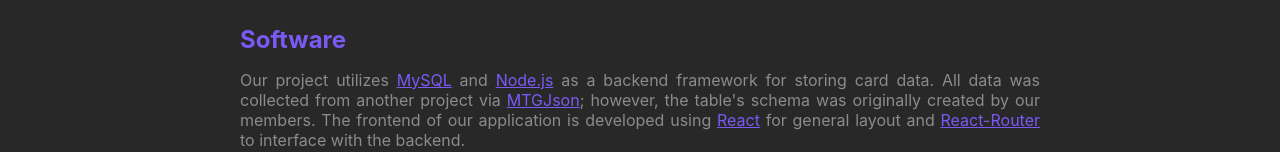
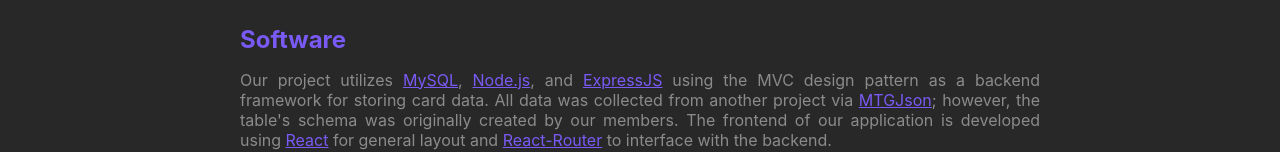
Before and after one commit to cnlwebber/Lotus-Query, a React (Create React App) app in the folder frontend/: page / in a window 1280 px wide. Shown: the part 649-801 px from the top of the page. Built offline with nearby package versions, Linux system fonts and the light colour scheme; no server answers.

Commit message:
Added Express and MVC rhetoric to Home project description

```diff
--- a/frontend/src/pages/Home.js
+++ b/frontend/src/pages/Home.js
@@ -18,7 +18,7 @@
             <p> Hello and welcome to Lotus Query! Lotus Query is a student project implementing a Magic the Gathering card database and custom frontend for querying cards! This project was originally started in July of 2024 for a Database Systems &amp; Design course at <a href="https://www.tacoma.uw.edu/">University of Washington Tacoma</a>. </p>
 
             <h2> Software </h2>
-            <p> Our project utilizes <a href="https://www.mysql.com/">MySQL</a> and <a href="https://nodejs.org/en">Node.js</a> as a backend framework for storing card data. All data was collected from another project via <a href="https://mtgjson.com/">MTGJson</a>; however, the table&apos;s schema was originally created by our members. The frontend of our application is developed using <a href="https://react.dev/">React</a> for general layout and <a href="https://reactrouter.com/en/main">React-Router</a> to interface with the backend. </p>
+            <p> Our project utilizes <a href="https://www.mysql.com/">MySQL</a>, <a href="https://nodejs.org/en">Node.js</a>, and <a href="https://expressjs.com/">ExpressJS</a> using  the MVC design pattern as a backend framework for storing card data. All data was collected from another project via <a href="https://mtgjson.com/">MTGJson</a>; however, the table&apos;s schema was originally created by our members. The frontend of our application is developed using <a href="https://react.dev/">React</a> for general layout and <a href="https://reactrouter.com/en/main">React-Router</a> to interface with the backend. </p>
 
             <h2> Members </h2>
             <p> The founding members of Lotus Query, and the student project accompanying it, are <a href="https://github.com/JSBrenio">Jeremiah Brenio</a>, <a href="https://github.com/westerntoad">Abraham Engebretson</a>, and <a href="https://github.com/cnlwebber">Conner Webber</a>. </p>
```
